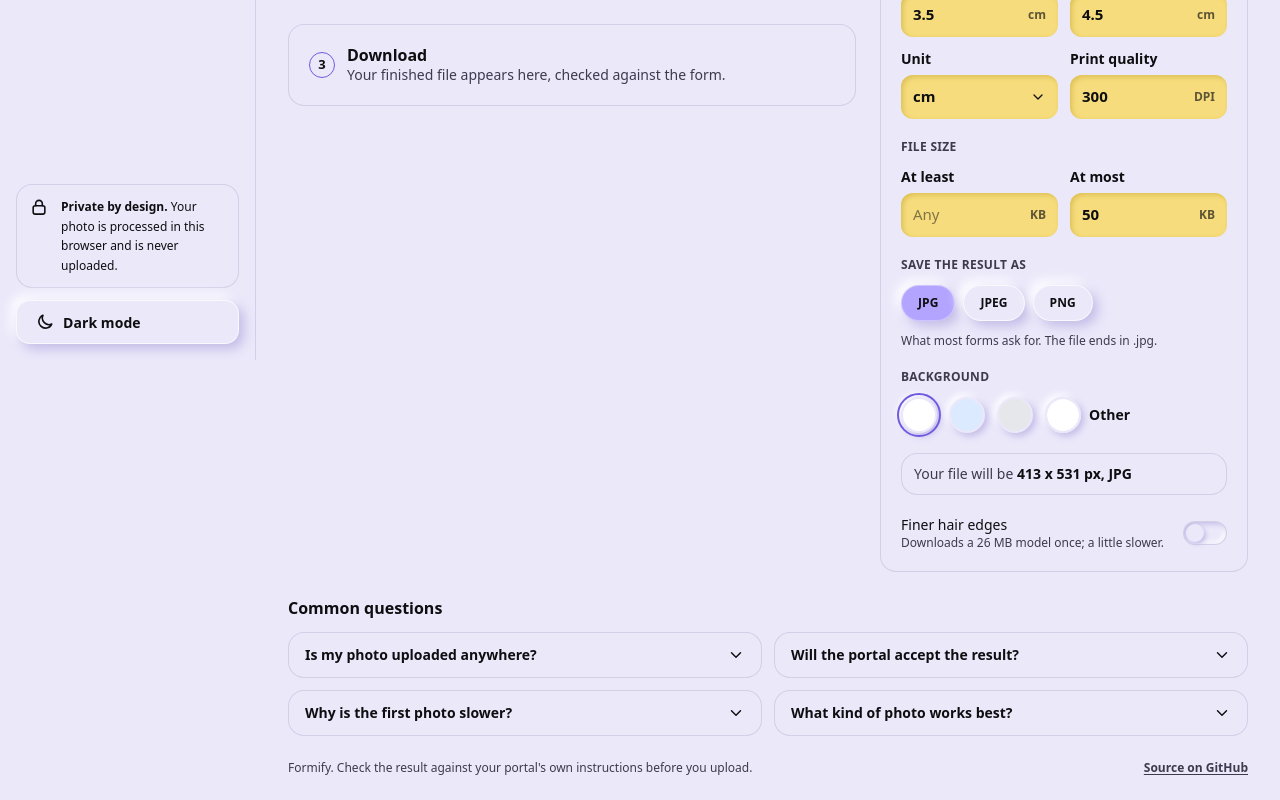
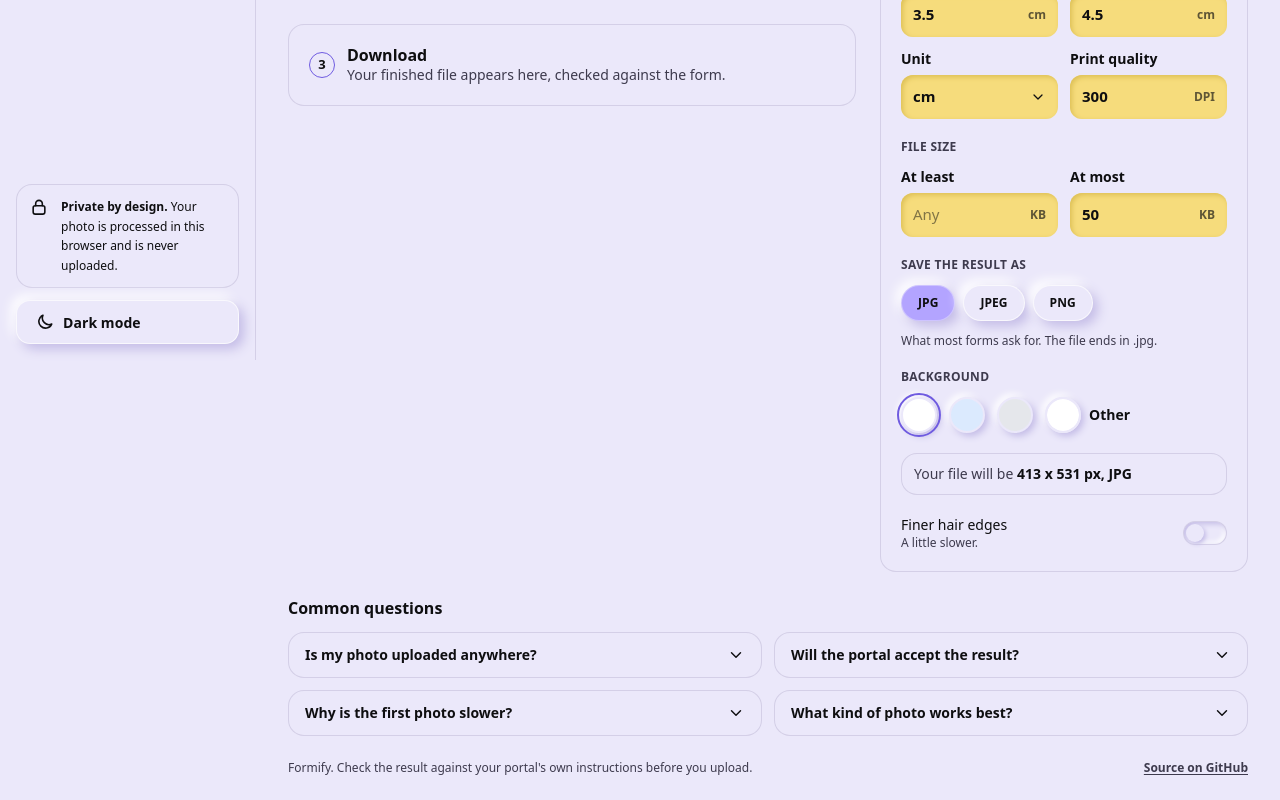
Before and after one commit to Kunal-Khairnar-05/formify, a React (Vite) app: page / in a window 1280 px wide. Shown: the part 440-1240 px from the top of the page. Built offline with nearby package versions, Linux system fonts and the light colour scheme; what onnxruntime-web would draw is missing.

Commit message:
fix: drop the model size from the hair edges hint

```diff
--- a/src/App.tsx
+++ b/src/App.tsx
@@ -965,7 +965,7 @@ function App() {
                 <span>
                   Finer hair edges
                   <span className="text-soft block text-xs font-medium">
-                    Downloads a 26 MB model once; a little slower.
+                    A little slower.
                   </span>
                 </span>
                 <input
```
